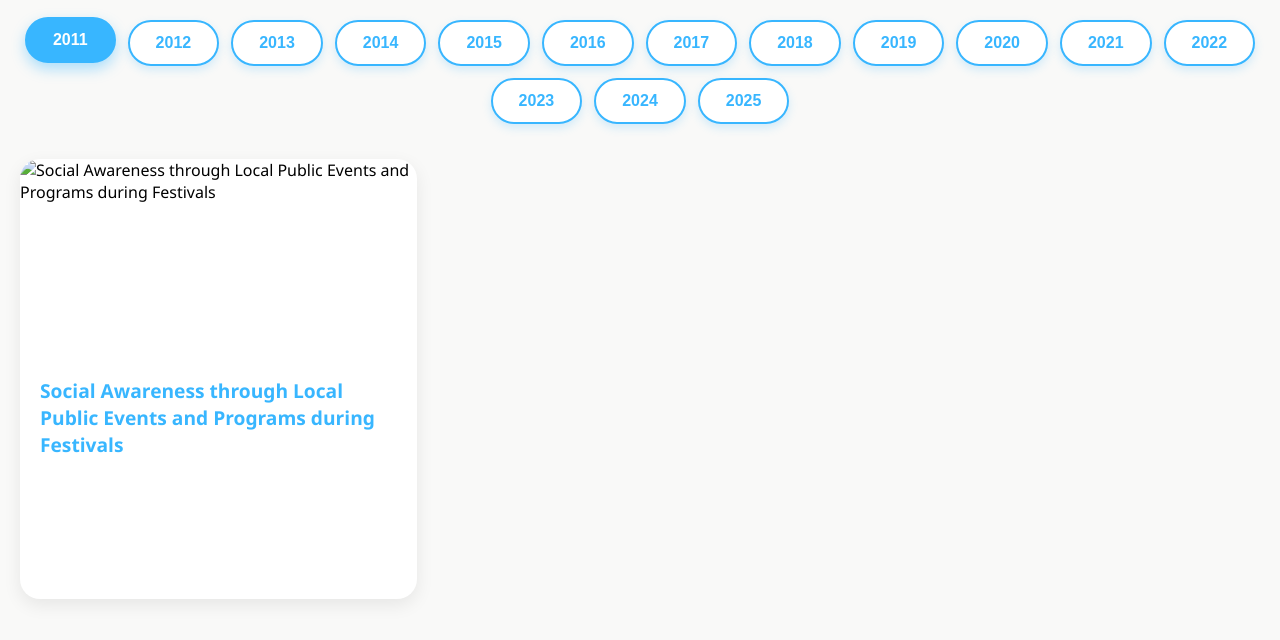
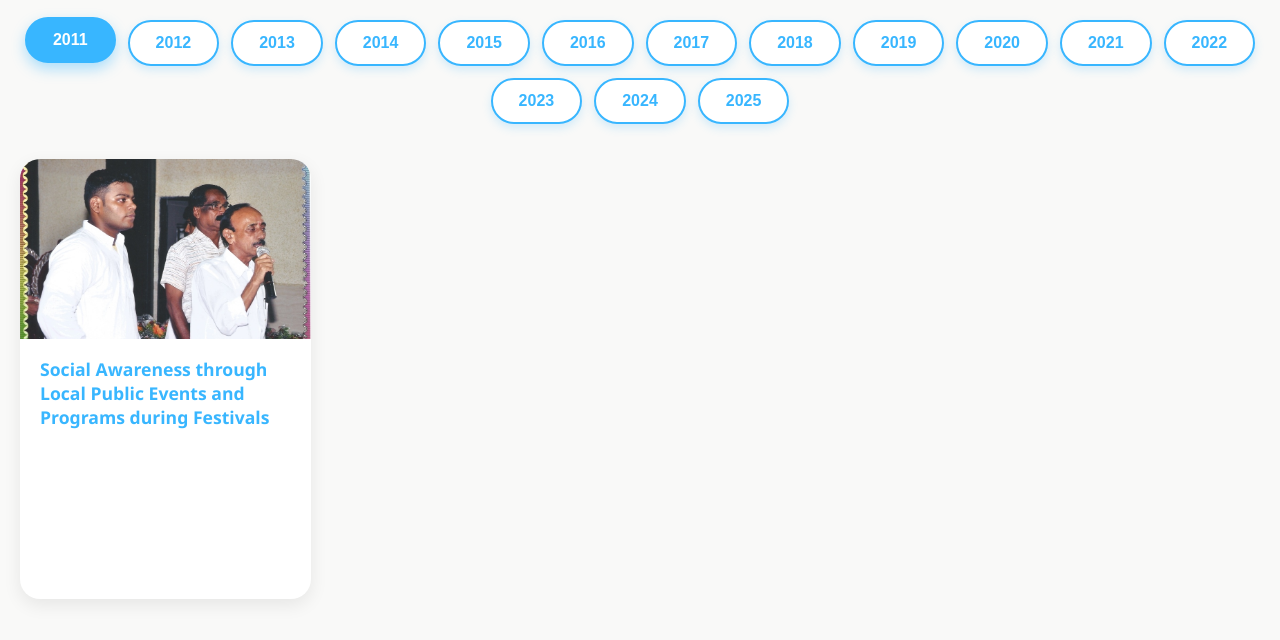
Before and after one commit to RB0209/Lasttimeline, a plain HTML site: page index.html in a window 1280 px wide. Drawn offline with Linux system fonts and the light colour scheme.

Commit message:
Update index.html

```diff
--- a/index.html
+++ b/index.html
@@ -43,8 +43,13 @@
     }
     .tiles {
       display: grid;
-      grid-template-columns: repeat(auto-fill, minmax(320px, 1fr));
+      grid-template-columns: repeat(auto-fill, minmax(300px, 1fr));
       gap: 25px;
+    }
+    @media (min-width: 1200px) {
+      .tiles {
+        grid-template-columns: repeat(4, 1fr);
+      }
     }
     .tile {
       background-color: white;
@@ -64,7 +69,7 @@
     }
     .tile img {
       width: 100%;
-      height: 200px;
+      height: 180px;
       object-fit: cover;
       transition: transform 0.3s ease;
     }
@@ -73,13 +78,13 @@
     }
     .tile-title {
       padding: 18px 20px 10px;
-      font-size: 1.2rem;
+      font-size: 1.1rem;
       font-weight: bold;
       color: #38b6ff;
     }
     .tile-desc {
       padding: 0 20px 20px;
-      font-size: 1rem;
+      font-size: 0.95rem;
       line-height: 1.5;
       display: none;
       color: #333;
@@ -101,7 +106,7 @@
         {
           title: "Social Awareness through Local Public Events and Programs during Festivals",
           desc: "Founded in 2011 in the slums of Khar East, Mumbai, CARE FOUNDATION began its journey as a youth-led initiative driven by purpose and passion. The young team started with small awareness drives and impactful programs during festivals and public functions, aiming to spread positivity and social consciousness in their community. Through these early efforts, they inspired change, empowered residents, and laid the foundation for a brighter, more hopeful future — one slum, one story, one smile at a time.",
-          img: "image 1.jpg"
+          img: "image1.jpg"
         }
       ],
       2012: [
@@ -223,7 +228,7 @@
       });
     }
 
-    loadTiles('2011'); // Load initial view
+    loadTiles('2011');
   </script>
 </body>
 </html>
```
